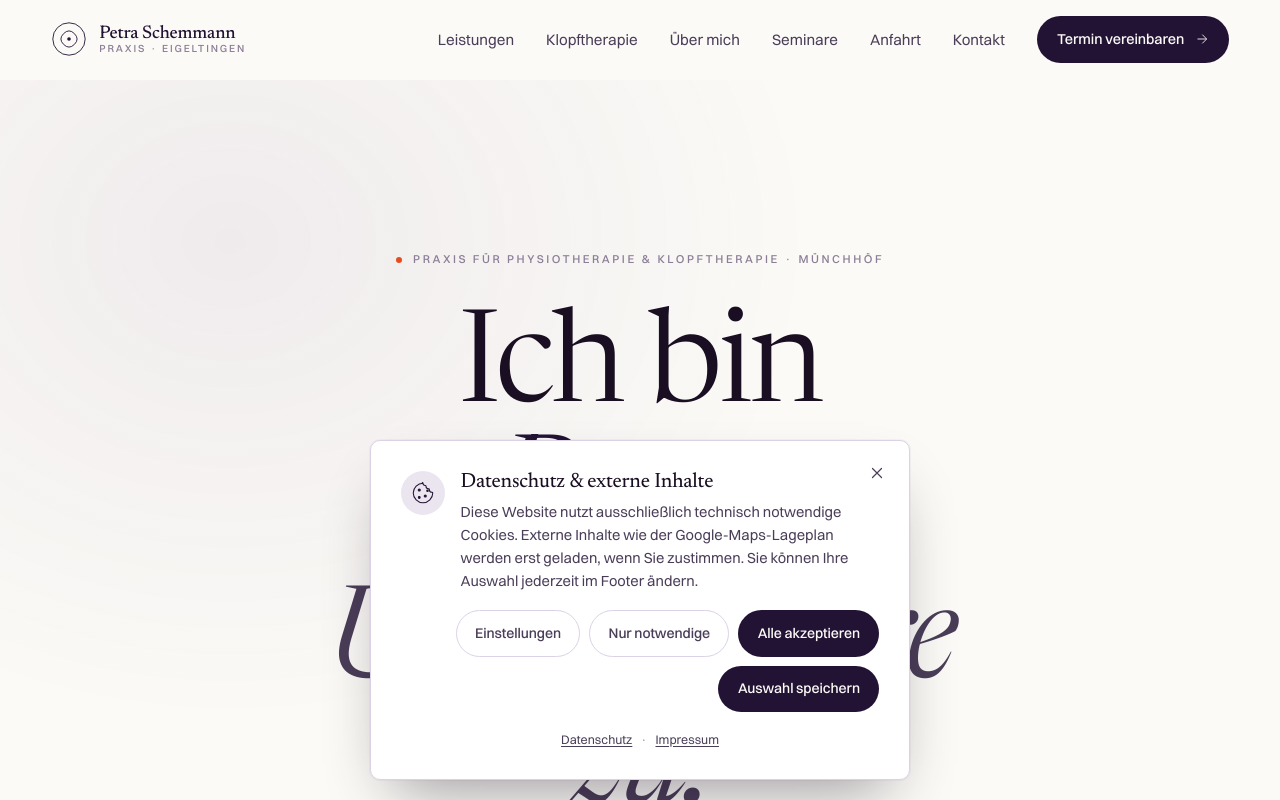
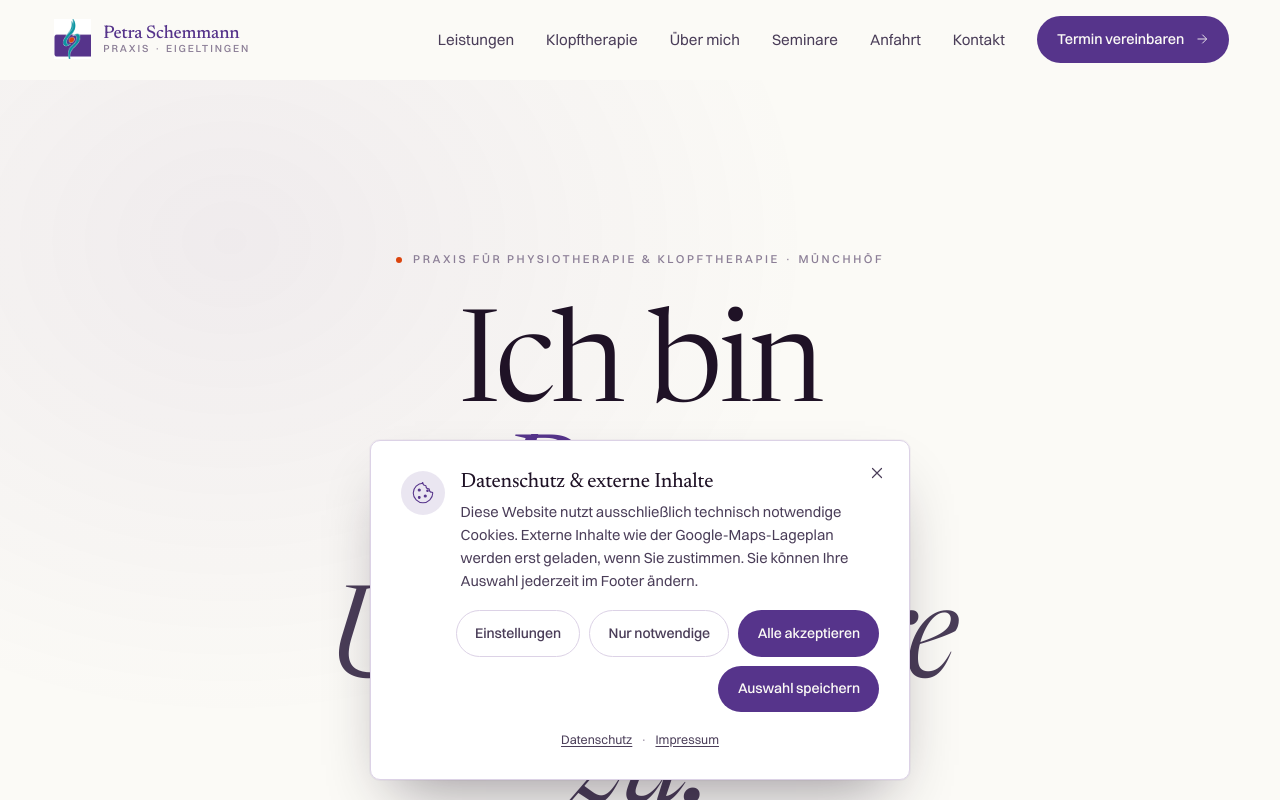
Before and after one commit to Lange-Co-Consulting/praxis-petra-schemmann, a website: page index.html in a window 1280 px wide. Shown: the top 800 px of the page. Drawn offline with Linux system fonts and the light colour scheme.

Commit message:
Use original practice logo + 1:1 colors from old Jimdo site
Original PNG logo from the prior Jimdo site is now stored at
/images/logo.png (1024x876, full-resolution). A square crop used
as the favicon, apple-touch icon, header brand mark, and footer
brand mark.

Color palette now matches the logo exactly:
- Purple #56348B  (logo rectangle)
- Turquoise #0C96A3  (logo figure)
- Orange-Red #DB440D  (logo dot)
All --sage/--clay/--terracotta aliases re-pointed to these.

theme-color meta tag updated to the logo purple. Inline SVG brand
marks across index/impressum/datenschutz replaced by <img>. Old
favicon.svg/apple-touch-icon.svg/og.svg removed; og.png generated
fresh from the logo + practice name (1200x630).

```diff
--- a/index.html
+++ b/index.html
@@ -5,17 +5,17 @@
 <meta name="viewport" content="width=device-width, initial-scale=1.0" />
 <title>Praxis Petra Schemmann · Physiotherapie & Klopftherapie · Eigeltingen-Münchhöf</title>
 <meta name="description" content="Praxis für Physiotherapie und Klopftherapie (EFT/TFT) in Eigeltingen-Münchhöf. Über 30 Jahre Erfahrung. Sektorale Heilpraktikerin. Schwerpunkt Schmerz, Trauma & Psychosomatik. Privat & Selbstzahler." />
-<meta name="theme-color" content="#3F4D3A" />
+<meta name="theme-color" content="#56348B" />
 <meta name="author" content="Petra Schemmann" />
 
 <meta property="og:type" content="website" />
 <meta property="og:title" content="Praxis Petra Schemmann · Physiotherapie & Klopftherapie" />
 <meta property="og:description" content="Über 30 Jahre Erfahrung. Sektorale Heilpraktikerin für Physiotherapie. Schwerpunkt Schmerz, Trauma & Psychosomatik." />
 <meta property="og:locale" content="de_DE" />
-<meta property="og:image" content="/og.svg" />
+<meta property="og:image" content="/og.png" />
 
-<link rel="icon" href="/favicon.svg" type="image/svg+xml" />
-<link rel="apple-touch-icon" href="/apple-touch-icon.svg" />
+<link rel="icon" href="/favicon.png" type="image/png" />
+<link rel="apple-touch-icon" href="/apple-touch-icon.png" />
 
 <link rel="preload" href="/fonts/newsreader-normal-latin.woff2" as="font" type="font/woff2" crossorigin />
 <link rel="preload" href="/fonts/switzer-400.woff2" as="font" type="font/woff2" crossorigin />
@@ -27,7 +27,7 @@
   "@context": "https://schema.org",
   "@type": "MedicalBusiness",
   "name": "Praxis für Physiotherapie Petra Schemmann",
-  "image": "https://praxis-petra-schemmann.pages.dev/og.svg",
+  "image": "https://praxis-petra-schemmann.pages.dev/og.png",
   "address": {
     "@type": "PostalAddress",
     "streetAddress": "Hegaustr. 4a",
@@ -55,11 +55,7 @@
   <div class="header-inner">
     <a href="#top" class="brand" aria-label="Startseite">
       <span class="brand-mark" aria-hidden="true">
-        <svg viewBox="0 0 40 40" width="36" height="36">
-          <circle cx="20" cy="20" r="18" fill="none" stroke="currentColor" stroke-width="1" />
-          <path d="M14 14 Q20 8 26 14 Q32 20 26 26 Q20 32 14 26 Q8 20 14 14 Z" fill="none" stroke="currentColor" stroke-width="1" />
-          <circle cx="20" cy="20" r="2" fill="currentColor" />
-        </svg>
+        <img src="/images/logo-square.png" alt="" width="40" height="40" />
       </span>
       <span class="brand-text">
         <span class="brand-name">Petra Schemmann</span>
@@ -798,11 +794,7 @@
   <div class="footer-inner">
     <div class="footer-brand">
       <span class="brand-mark" aria-hidden="true">
-        <svg viewBox="0 0 40 40" width="32" height="32">
-          <circle cx="20" cy="20" r="18" fill="none" stroke="currentColor" stroke-width="1" />
-          <path d="M14 14 Q20 8 26 14 Q32 20 26 26 Q20 32 14 26 Q8 20 14 14 Z" fill="none" stroke="currentColor" stroke-width="1" />
-          <circle cx="20" cy="20" r="2" fill="currentColor" />
-        </svg>
+        <img src="/images/logo-square.png" alt="" width="36" height="36" />
       </span>
       <span class="footer-name">Praxis für Physiotherapie<br/><strong>Petra Schemmann</strong></span>
     </div>
--- a/styles.css
+++ b/styles.css
@@ -64,33 +64,33 @@
 
 /* ───── Tokens ───── */
 :root {
-  /* Off-white canvas with old-site colors as accents
-     Purple (primary brand) · Turquoise (secondary) · Orange (warm CTAs) */
+  /* Exact colors sampled 1:1 from the original Jimdo logo
+     Purple #56348B · Turquoise #0C96A3 · Orange-Red #DB440D */
   --cream: #FBFAF6;
   --cream-soft: #FDFCF9;
   --cream-deep: #EFE9D9;
   --paper: #FFFFFF;
 
-  /* "sage-deep" alias keeps existing rules working, now points to deep purple-ink */
-  --sage: #5B2D7E;
-  --sage-deep: #221334;
+  /* Brand purple (exact match to logo rectangle) */
+  --purple: #56348B;
+  --purple-deep: #3D2466;
+  --purple-soft: #C9B5DE;
+
+  /* Aliases used throughout — all point to the logo purple */
+  --sage: #56348B;
+  --sage-deep: #56348B;
   --sage-soft: #C9B5DE;
 
-  /* Old-site purple */
-  --purple: #5B2D7E;
-  --purple-deep: #3E1B5C;
-  --purple-soft: #C9B5DE;
-
-  /* "terracotta" alias kept; now an old-site warm orange */
-  --terracotta: #E64D1E;
-  --terracotta-deep: #B83612;
-  --clay: #2FA5A8;
-
-  /* Old-site turquoise */
-  --turquoise: #2FA5A8;
-  --turquoise-deep: #1F7A7C;
-
-  --ink: #1A0F22;
+  /* Brand orange-red (exact match to logo dot) */
+  --terracotta: #DB440D;
+  --terracotta-deep: #B33508;
+
+  /* Brand turquoise (exact match to logo figure) */
+  --turquoise: #0C96A3;
+  --turquoise-deep: #086874;
+  --clay: #0C96A3;
+
+  --ink: #1F1226;
   --ink-soft: #4A3D58;
   --ink-mute: #8B7E96;
   --line: #DCD2E6;
@@ -301,7 +301,18 @@ em {
   gap: 0.75rem;
   color: var(--sage-deep);
 }
-.brand-mark { display: inline-flex; }
+.brand-mark {
+  display: inline-flex;
+  flex-shrink: 0;
+  width: 40px;
+  height: 40px;
+}
+.brand-mark img {
+  width: 100%;
+  height: 100%;
+  object-fit: contain;
+  display: block;
+}
 .brand-text { display: flex; flex-direction: column; line-height: 1.05; }
 .brand-name {
   font-family: var(--font-display);
```
Also changed, not shown: datenschutz.html (+3 -7 lines), impressum.html (+3 -7 lines), apple-touch-icon.png (added), apple-touch-icon.svg (deleted), favicon.png (added), favicon.svg (deleted), images/logo-192.png (added), images/logo-512.png (added), images/logo-square.png (added), images/logo.png (added), og.png (added), og.svg (deleted).
